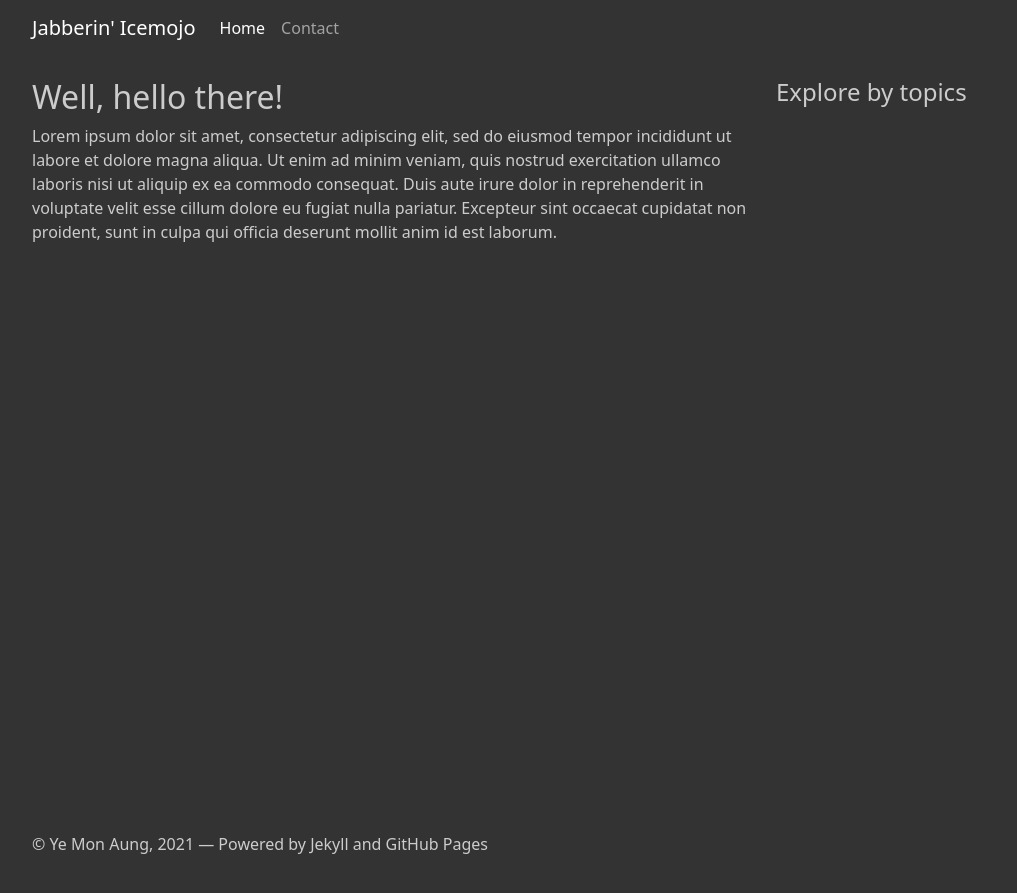
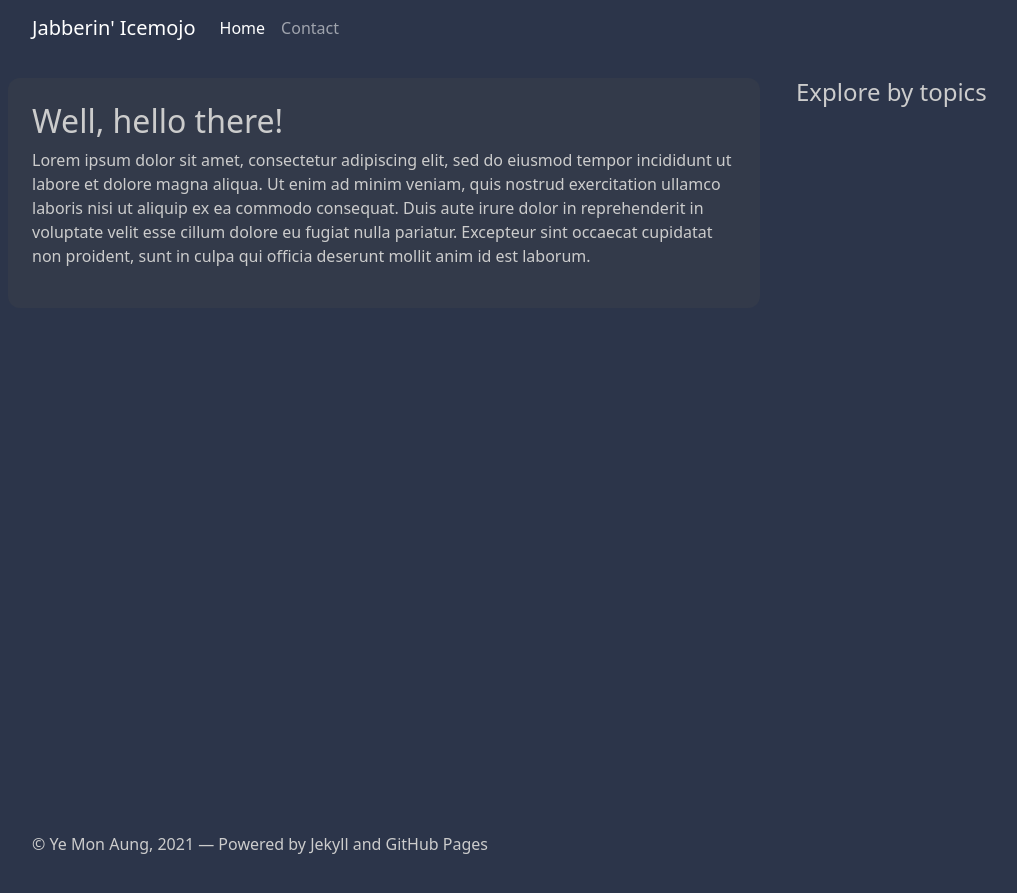
Before and after one commit to icemojo/icemojo.github.io, a Jekyll site: the page built from index.md, in a window 1280 px wide. Shown: the top 893 px of the page, without its empty margins (62-1079 px from the left). Built offline with Jekyll 4.4.1, drawn with Linux system fonts in a browser that asks for light colours; our own code applies the rules of GitHub Pages for plain Markdown files.

Commit message:
Change the base essense color to be a bit more bluish than dark.

```diff
--- a/_layouts/default.html
+++ b/_layouts/default.html
@@ -1,5 +1,6 @@
 <!DOCTYPE html>
 <html lang="en" class="h-100">
+
 <head>
   <meta charset="utf-8" />
   <meta name="viewport" content="width=device-width, initial-scale=1" />
@@ -25,8 +29,7 @@
         <nav class="navbar navbar-expand-lg navbar-dark">
           <div class="container">
             <a class="navbar-brand" href="/">{{ site.title }}</a>
-                        <button class="navbar-toggler" type="button"
-                            data-bs-toggle="collapse" data-bs-target="#main-navbar"
+            <button class="navbar-toggler" type="button" data-bs-toggle="collapse" data-bs-target="#main-navbar"
               aria-controls="main-navbar" aria-expanded="false" aria-label="Toggle navigation">
               <span class="navbar-toggler-icon"></span>
             </button>
@@ -48,10 +51,14 @@
     <div class="container page-content">
       <div class="row">
         <div class="col-md-8">
+          <div class="content-inner">
             {{ content }}
           </div>
+        </div>
         <div class="col-md-4">
+          <div class="content-sidebar">
             <h4>Explore by topics</h4>
+          </div>
         </div>
       </div>
     </div>
--- a/assets/css/main.css
+++ b/assets/css/main.css
@@ -1,6 +1,6 @@
 body {
   color: #ccc;
-  background-color: #333;
+  background-color: #2C354A;
 }
 
 @media (min-width: 1400px) {
@@ -16,8 +16,8 @@ body {
 .page-content {
   margin-top: 22px;
   margin-bottom: 64px;
-  padding-left: 24px;
-  padding-right: 24px;
+  padding-left: 0;
+  padding-right: 0;
 }
 
 .page-footer {
@@ -30,3 +30,14 @@ body {
   padding-left: 24px;
   padding-right: 24px;
 }
+
+.content-inner {
+  background-color: #333A4A;
+  border-radius: 12px;
+  padding: 24px 24px 24px 24px;
+}
+
+.content-sidebar {
+  margin-left: 12px;
+  margin-right: 24px;
+}
```
Also changed, not shown: other parts of _layouts/default.html (+8 -2 lines). Lines whose indentation alone changed are shown as unchanged.
